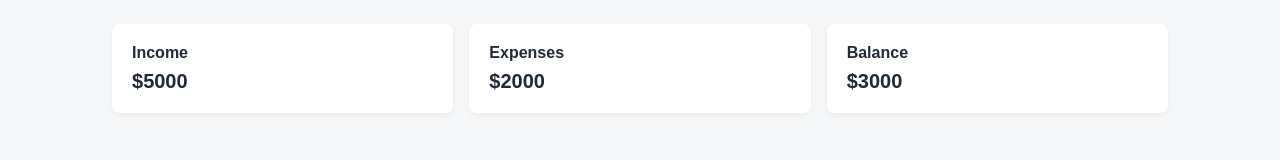
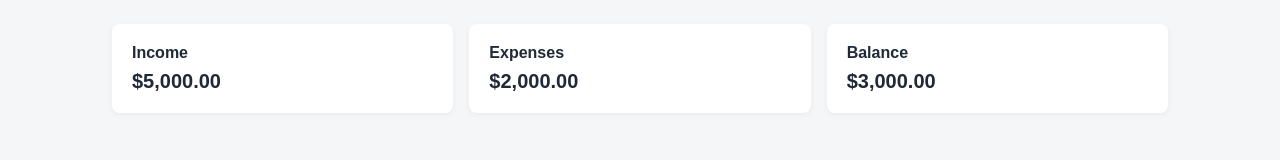
Before and after one commit to CaceresEly/MoneyBoard, a React (Vite) app: page / in a window 1280 px wide. Shown: the part 140-300 px from the top of the page. Built offline with nearby package versions, Linux system fonts and the light colour scheme.

Commit message:
refactor: move summary values to data file

```diff
--- a/src/components/SummaryCard.jsx
+++ b/src/components/SummaryCard.jsx
@@ -2,7 +2,12 @@ function SummaryCard({ title, amount }) {
   return (
     <div className="summary-card">
       <h3>{title}</h3>
-      <p>${amount}</p>
+      <p>
+        {amount.toLocaleString('en-US', {
+          style: 'currency',
+          currency: 'USD',
+        })}
+      </p>
     </div>
   )
 }
--- /dev/null
+++ b/src/data/summaryData.js
@@ -0,0 +1,17 @@
+export const summaryData = [
+  {
+    id: 1,
+    title: 'Income',
+    amount: 5000,
+  },
+  {
+    id: 2,
+    title: 'Expenses',
+    amount: 2000,
+  },
+  {
+    id: 3,
+    title: 'Balance',
+    amount: 3000,
+  },
+]
--- a/src/pages/Dashboard.jsx
+++ b/src/pages/Dashboard.jsx
@@ -1,4 +1,5 @@
 import SummaryCard from '../components/SummaryCard'
+import { summaryData } from '../data/summaryData'
 
 function Dashboard() {
   return (
@@ -6,9 +7,9 @@ function Dashboard() {
       <h2>Dashboard</h2>
 
       <div className="summary-grid">
-        <SummaryCard title="Income" amount="5000" />
-        <SummaryCard title="Expenses" amount="2000" />
-        <SummaryCard title="Balance" amount="3000" />
+        {summaryData.map((item) => (
+          <SummaryCard key={item.id} title={item.title} amount={item.amount} />
+        ))}
       </div>
     </section>
   )
```
